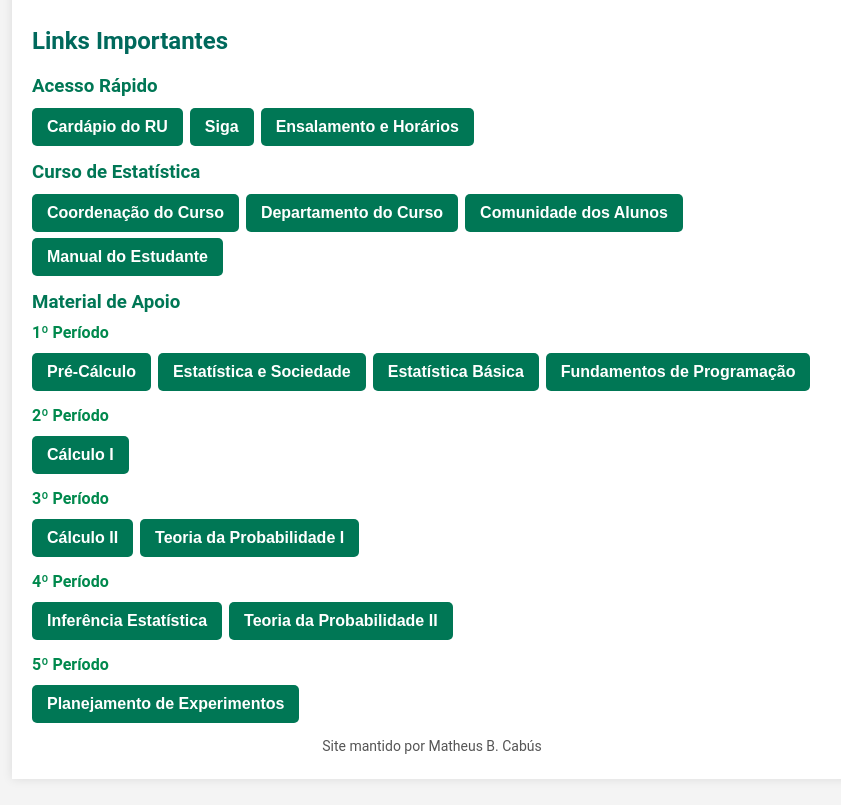
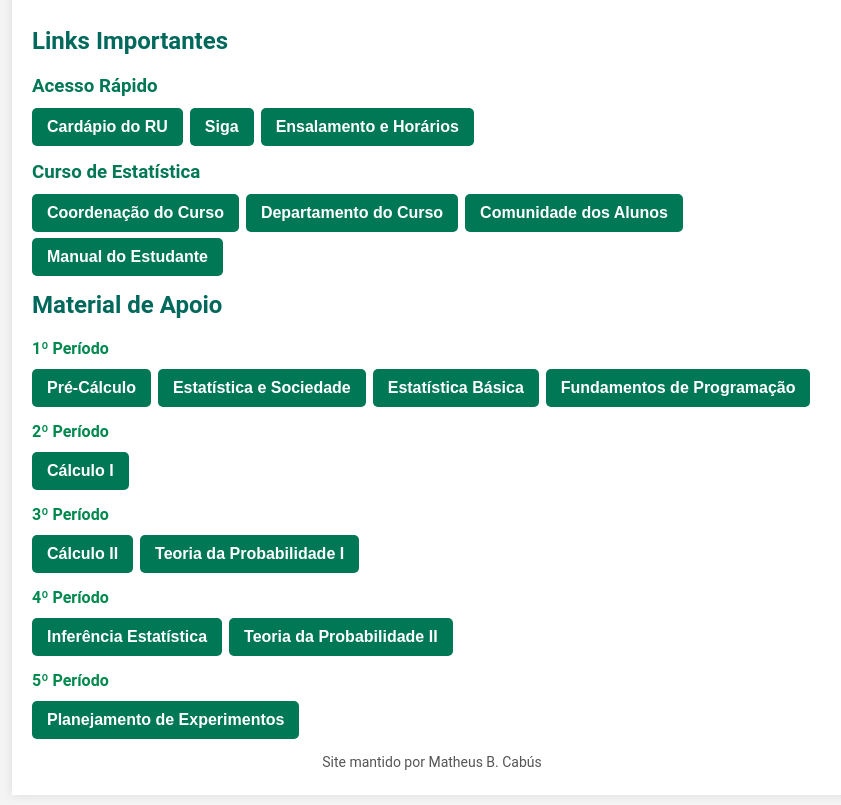
Before and after one commit to borncabus/estatistica, a plain HTML site: page index.html in a window 1280 px wide. Shown: the part 81-886 px from the top of the page, without its empty margins (208-1049 px from the left). Drawn offline with Linux system fonts and the light colour scheme.

Commit message:
Update index.html

```diff
--- a/index.html
+++ b/index.html
@@ -28,7 +28,7 @@
         <a href="http://www.prograd.ufpr.br/portal/wp-content/uploads/2024/02/Manual-para-Estudantes-da-UFPR-2024-3.pdf"><button>Manual do Estudante</button></a>
       </div>
 
-      <h3>Material de Apoio</h3>
+      <h2>Material de Apoio</h2>
 
       <h4>1º Período</h4>
       <div class="button-container">
```
